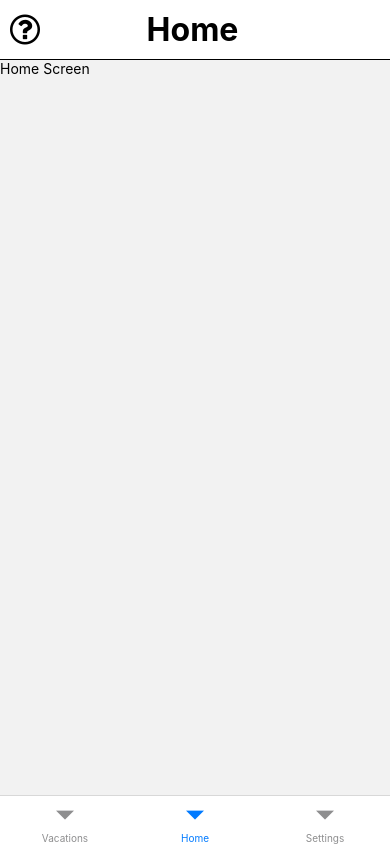
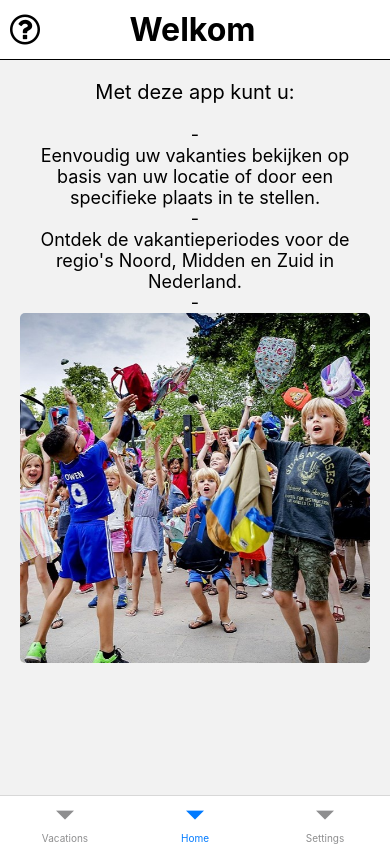
Before and after one commit to JipVeerbeek/kdApp, a React Native app: screen /Welkom in a window 390 px wide. Built offline with nearby package versions, Linux system fonts and the light colour scheme.

Commit message:
homepage

```diff
--- a/src/App.js
+++ b/src/App.js
@@ -12,7 +12,7 @@ export default function App() {
   return (
     <NavigationContainer>
       <Tab.Navigator
-        initialRouteName="Home" // Set the initial screen to "Home"
+        initialRouteName="Welkom"
         screenOptions={{
           tabBarStyle: { display: 'flex' },
           tabBarItemStyle: { justifyContent: 'center' },
@@ -25,7 +25,7 @@ export default function App() {
           options={{ tabBarLabel: "Vacations" }}
         />
         <Tab.Screen
-          name="Home"
+          name="Welkom"
           component={HomeScreen}
           options={{ tabBarLabel: "Home" }}
         />
--- a/src/screens/home.js
+++ b/src/screens/home.js
@@ -1,11 +1,49 @@
 import React from 'react';
-import { View, Text } from 'react-native';
+import { View, Text, StyleSheet, Image } from 'react-native';
 
 export default function HomeScreen() {
   return (
-    <View>
-      <Text>Home Screen</Text>
-      {/* Add your screen content here */}
+    <View style={styles.container}>
+      <Text style={styles.title}>Met deze app kunt u:</Text>
+      <Text style={styles.content}>
+        -
+        {'\n'}
+        Eenvoudig uw vakanties bekijken op basis van uw locatie of door een specifieke plaats in te stellen.
+        {'\n'}
+        -
+        {'\n'}
+        Ontdek de vakantieperiodes voor de regio's Noord, Midden en Zuid in Nederland.
+        {'\n'}
+        -
+        {'\n'}
+      </Text>
+
+      <Image
+        source={require('./../assets/schoolvakantie.jpg')}
+        style={styles.homeImage}
+      />
     </View>
   );
 };
+
+const styles = StyleSheet.create({
+  container: {
+    flex: 1,
+    alignItems: 'center',
+    paddingHorizontal: 20,
+  },
+  content: {
+    fontSize: 18,
+    textAlign: 'center',
+  },
+  title: {
+    fontSize: 20,
+    marginBottom: 20,
+    marginTop: 20,
+  },
+  homeImage: {
+    width: 350,
+    height: 350,
+    borderRadius: 5,
+  }
+});
```
Also changed, not shown: src/assets/schoolvakantie.jpg (added).
